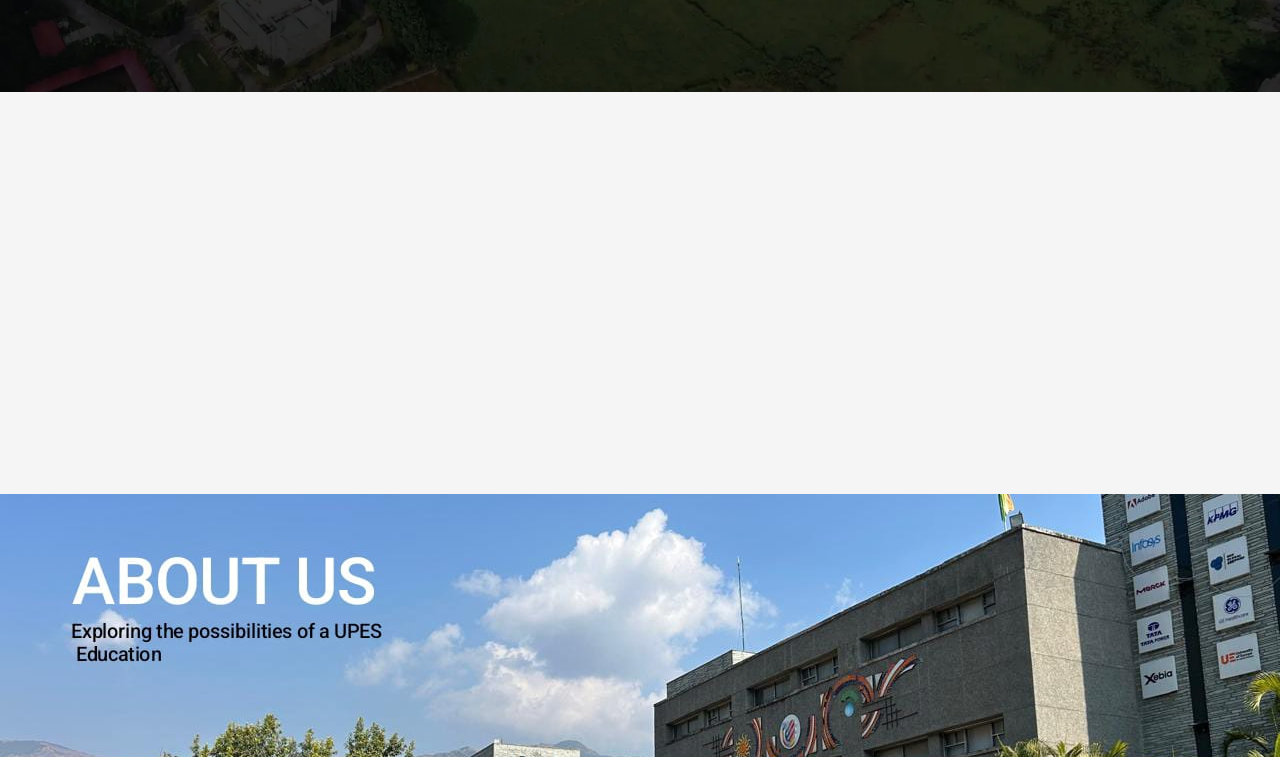
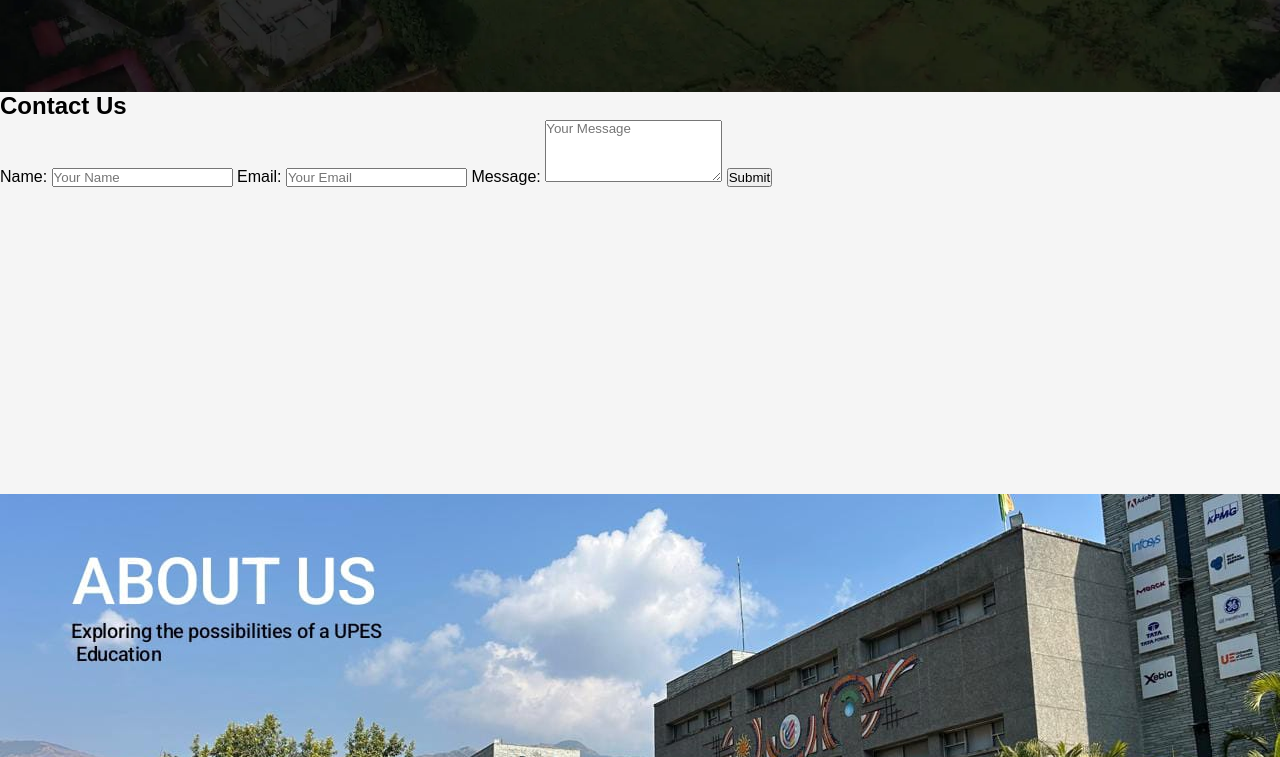
Before and after one commit to hima-97435/Himanshu_UPES_Web1, a plain HTML site: page index.html in a window 1280 px wide. Shown: the part 823-1580 px from the top of the page. Drawn offline with Linux system fonts and the light colour scheme.

Commit message:
Updated till task_3

```diff
--- a/index.html
+++ b/index.html
@@ -23,6 +23,8 @@
         <li><a href="#about-us">About Us</a></li>
         <li><a href="#campus-life">Campus Life</a></li>
         <li><a href="#Research">Research</a></li>
+        <li><a id="contact-link"style="cursor: pointer;">Contact Us</a></li>
+
       </ul>
     </nav>
   </header>
@@ -56,6 +58,23 @@
           </ul>
         </div>
       </section>
+      <div class="contact-form-wrapper" id="contact-form-wrapper">
+        <div class="contact-form">
+            <h2>Contact Us</h2>
+            <form>
+                <label for="name">Name:</label>
+                <input type="text" id="name" name="name" placeholder="Your Name">
+
+                <label for="email">Email:</label>
+                <input type="email" id="email" name="email" placeholder="Your Email">
+
+                <label for="message">Message:</label>
+                <textarea id="message" name="message" rows="4" placeholder="Your Message"></textarea>
+
+                <button type="submit">Submit</button>
+            </form>
+        </div>
+    </div>
 
 
     <div class="hero-call-to-action">
@@ -73,7 +92,7 @@
     <div class="about-us-container">
       <div class="about-us-image">
         <img src="thumnails/Abt1.jpg" alt="About Us Image">
-        <!-- <button class="apply-now-btn" ><a href="https://admission.upes.ac.in/Login">Apply Now</a></button> -->
+
       </div>
       <div class="about-us-image2">
          </div>
@@ -116,10 +135,10 @@
         <div class="grid-item item1"><img src="thumnails/CAmp_Img1.jpg" alt="campus image"></div>
         <div class="grid-item item2"><img src="thumnails/Camp_Img2.jpg" alt="campus image"></div>
         <div class="grid-item item3"><img src="thumnails/Camp_Img3.jpg" alt="campus image"></div>
-        <div class="grid-item item4"><img src="thumnails/Camp_Img5.jpg" alt="campus image"></div>
+        <div class="grid-item item4"><img src="thumnails/camp_img5.jpg" alt="campus image"></div>
         <div class="grid-item item5"><img src="thumnails/camp_img4.jpg" alt="campus image"></div>
         <div class="grid-item item6"><img src="thumnails/Camp_Img8.jpg" alt="campus image"></div>
-        <div class="grid-item item7"><img src="thumnails/camp_img9.jpg" alt="campus image"></div>
+        <div class="grid-item item7"><img src="thumnails/Camp_Img6.jpg" alt="campus image"></div>
 
 
 
@@ -130,7 +149,7 @@
   <div>
 
       <img class="vector" src="thumnails/cropped-new-copy-removebg-preview.png" alt="icon" style="align-items: left;">
-      <!-- <h2  style="align-self: centre; color: red; align-content: center;" > Connect  Collaborate  Create</h2> -->
+
       <div class="fl1">
           <div class="fl fl11">
 
@@ -168,53 +187,7 @@
   </div>
 </section>
 </main>
-<!-- <footer class="footer text-center">
-  <div class="container">
-      <div class="row">
-          <div class="col-md-2">
-              <h5>Academics</h5>
-              <ul>
-                  <li><a href="#">Undergraduate Programs</a></li>
-                  <li><a href="#">Graduate Programs</a></li>
-                  <li><a href="#">Research</a></li>
-              </ul>
-          </div>
-          <div class="col-md-2">
-              <h5>Admissions</h5>
-              <ul>
-                  <li><a href="#">Apply</a></li>
-                  <li><a href="#">Scholarships</a></li>
-                  <li><a href="#">International Students</a></li>
-              </ul>
-          </div>
-          <div class="col-md-2">
-              <h5>About</h5>
-              <ul>
-                  <li><a href="#">Our Mission</a></li>
-                  <li><a href="#">Leadership</a></li>
-                  <li><a href="#">History</a></li>
-              </ul>
-          </div>
-          <div class="v1">
-              <h5>Contact</h5>
-              <ul>
-                  <li><a href="#">Email Us</a></li>
-                  <li><a href="#">Locations</a></li>
-                  <li><a href="#">Support</a></li>
-              </ul>
-          </div>
-          <div class="col-md-2">
-            <h5>Socials</h5>
-            <ul>
-                <li><a href="#">Linked In</a></li>
-                <li><a href="#">Twitter</a></li>
-                <li><a href="#">Facebook</a></li>
-            </ul>
-        </div>
-      </div>
-      <p class="mt-3">© 2024 University Of Petroleum and Energy Studies (UPES). All Rights Reserved.</p>
-  </div>
-</footer> -->
+
 
 </body>
 
```
